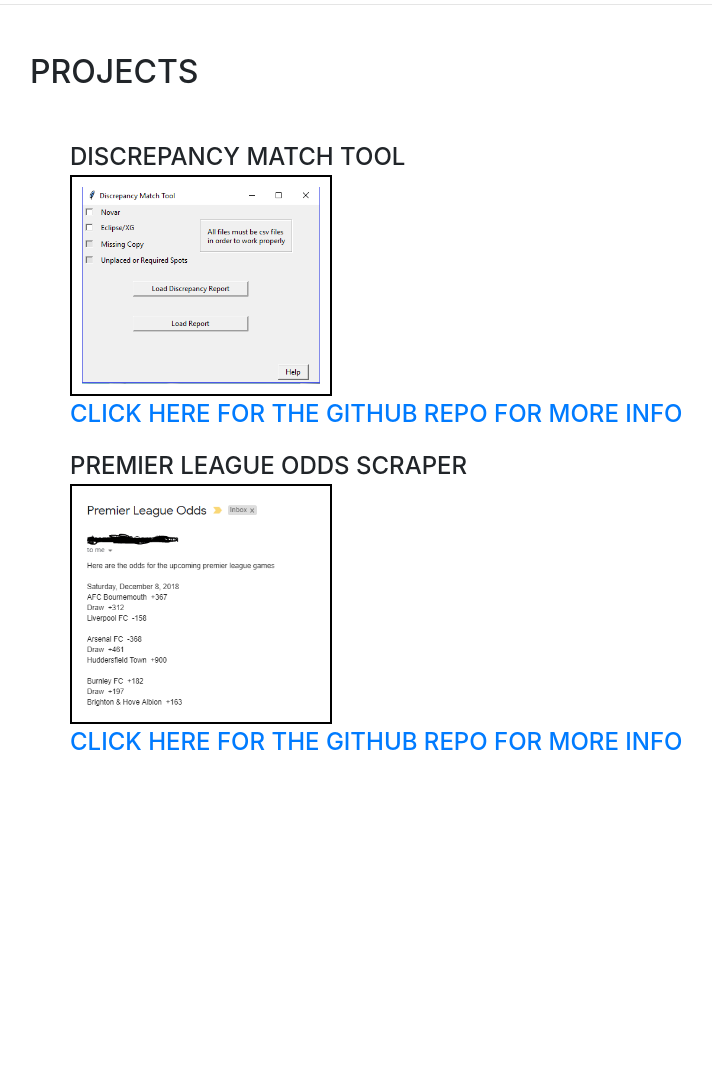
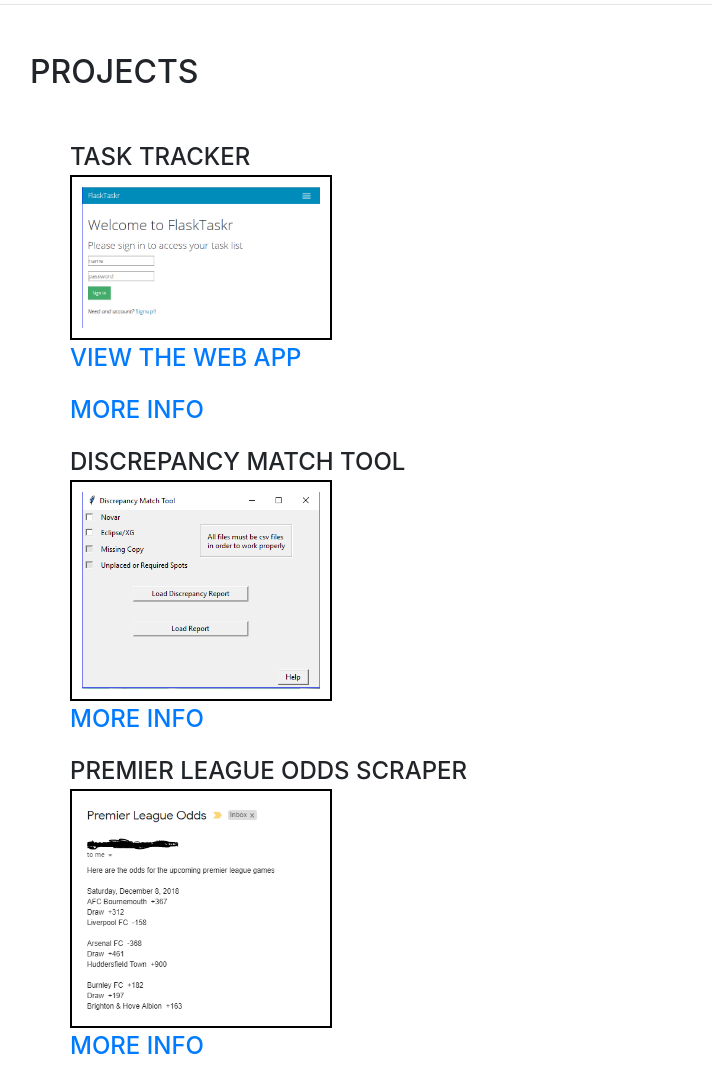
Before and after one commit to pjconnolly12/pjconnolly12.github.io, a website with bundled scripts: page index.html in a window 1280 px wide. Shown: the part 4000-5067 px from the top of the page, without its empty margins (290-1002 px from the left). Before the commit the page ends 4824 px from the top, so only its background shows below. Built offline with nearby package versions, Linux system fonts and the light colour scheme; a web font is replaced by a local one.

Commit message:
updated with new project

```diff
--- a/index.html
+++ b/index.html
@@ -220,13 +220,18 @@
         <div class="my-auto">
           <h2 class="mb-5">Projects</h2>
           <ul class="fa-ul mb-0">
+            <li class="subheading mb-3">Task Tracker
+              <div><img class="project-pic" src="img/flasktaskr.PNG" alt="Screenshot of Tracker"></div>
+              <p><a href="https://protected-scrubland-17942.herokuapp.com/" target="_blank">View the Web App</a></p>
+              <p><a href="https://github.com/pjconnolly12/Flasktaskr" target="_blank">More Info</a></p>
+            </li>
             <li class="subheading mb-3">Discrepancy Match Tool
-              <div><img class="project-pic" src="img/DMT.png" alt="Screenshot of Tool"></div>
-              <p><a href="https://github.com/pjconnolly12/Discrepancy-Match">Click here for the Github Repo for more info</a></p>
+              <div><img class="project-pic" src="img/DMT.PNG" alt="Screenshot of Tool"></div>
+              <p><a href="https://github.com/pjconnolly12/Discrepancy-Match" target="_blank">More Info</a></p>
               </li>
             <li class="subheading mb-3">Premier League Odds Scraper
-              <div><img class="project-pic" src="img/OddsScraper.png" alt="Screenshot of Scraper"></div>
-              <p><a href="https://github.com/pjconnolly12/Odds-Scraper">Click here for the Github Repo for more info</a></p>
+              <div><img class="project-pic" src="img/OddsScraper.PNG" alt="Screenshot of Scraper"></div>
+              <p><a href="https://github.com/pjconnolly12/Odds-Scraper" target="_blank">More Info</a></p>
               </li>
           </ul>
         </div>
```
Also changed, not shown: img/flasktaskr.PNG (added), img/profile.jpg (deleted).
